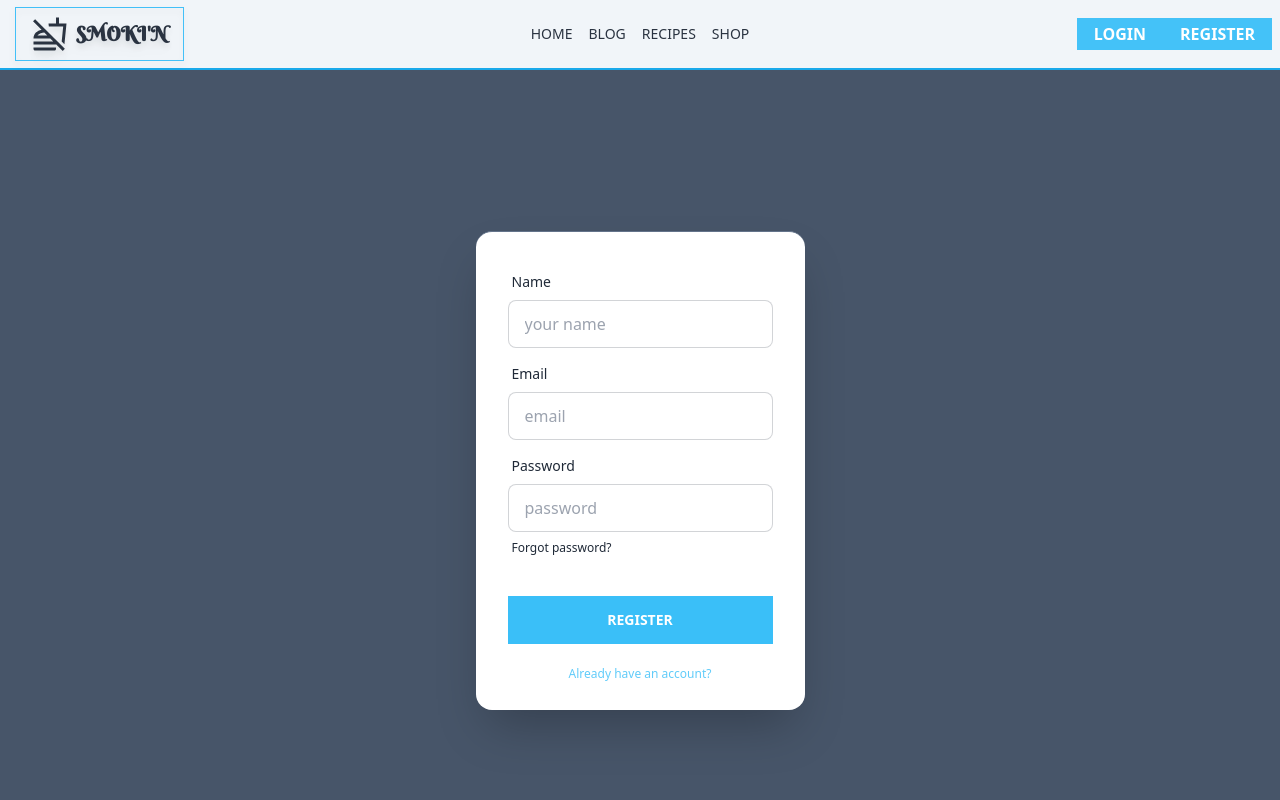
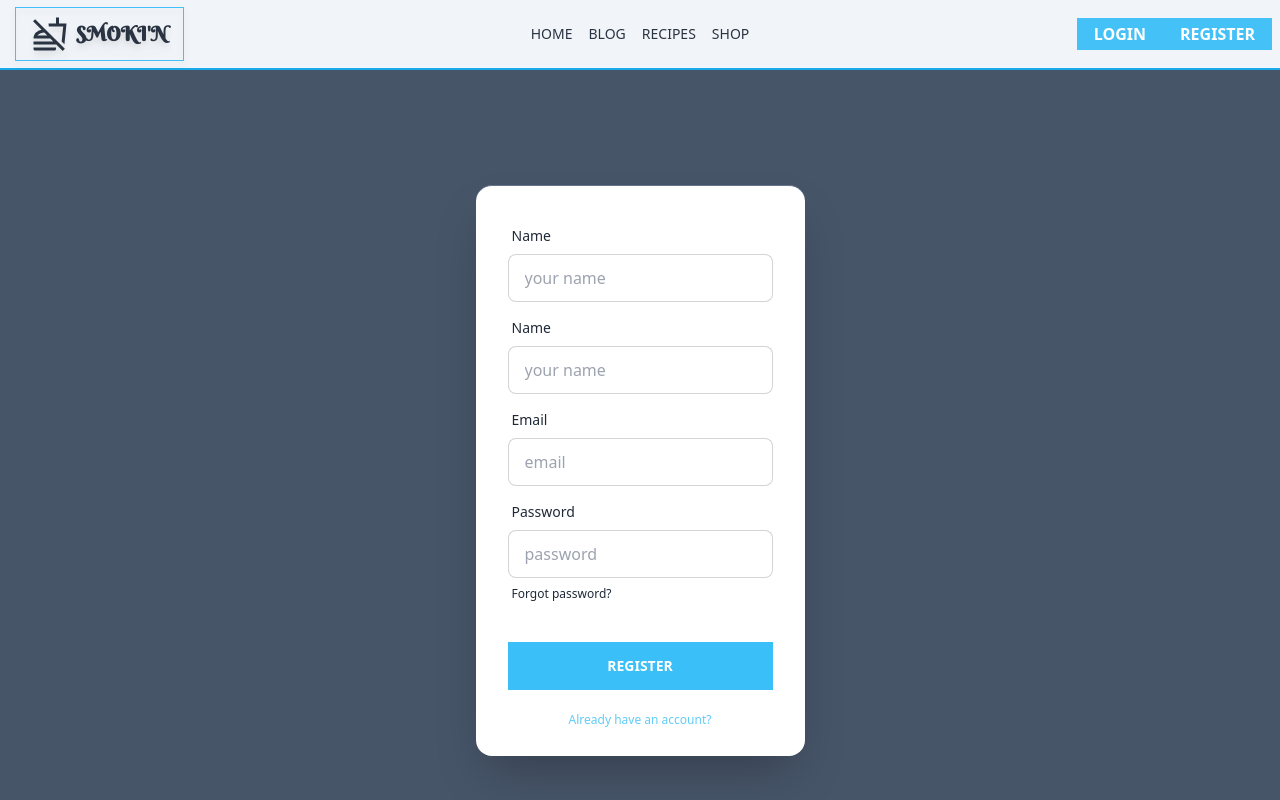
Before and after one commit to mk-saadi/smokin-Client, a React (Vite) app: page /register in a window 1280 px wide. Shown: the top 800 px of the page. Built offline with nearby package versions, Linux system fonts and the light colour scheme; no server answers.

Commit message:
7th commit

```diff
--- a/src/component/authentication/Register.jsx
+++ b/src/component/authentication/Register.jsx
@@ -35,6 +35,7 @@ const Register = () => {
                             onSubmit={handleRegister}
                             className="card-body"
                         >
+                            {/* displayName */}
                             <div className="form-control">
                                 <label className="label">
                                     <span className="label-text">Name</span>
@@ -46,6 +47,19 @@ const Register = () => {
                                     className="input input-bordered"
                                 />
                             </div>
+                            {/* photoURL */}
+                            <div className="form-control">
+                                <label className="label">
+                                    <span className="label-text">Name</span>
+                                </label>
+                                <input
+                                    name="name"
+                                    type="text"
+                                    placeholder="your name"
+                                    className="input input-bordered"
+                                />
+                            </div>
+                            {/* email */}
                             <div className="form-control">
                                 <label className="label">
                                     <span className="label-text">Email</span>
@@ -57,6 +71,7 @@ const Register = () => {
                                     className="input input-bordered"
                                 />
                             </div>
+                            {/* password */}
                             <div className="form-control">
                                 <label className="label">
                                     <span className="label-text">Password</span>
--- a/src/component/header/Header.jsx
+++ b/src/component/header/Header.jsx
@@ -6,7 +6,7 @@ import ActiveLink from "../active/ActiveLink";
 import { MdOutlineNoFood } from "react-icons/md";
 
 const Header = () => {
-    const { user, logOut } = useContext(AuthContext);
+    const { user, logOut, upload } = useContext(AuthContext);
 
     const handleLogOut = () => {
         logOut()
@@ -33,6 +33,8 @@ const Header = () => {
             </div>
             <div className="navbar-end order-3 ml-20 sm:m-0 md:m-0 lg:m-0">
                 {user ? (
+                    <>
+                        {/* <img src={} alt="" /> */}
                         <Link to="/">
                             <button
                                 className="sm:px-4 text-xs sm:text-sm md:text-base rounded-none btn btn-info btn-sm text-white"
@@ -41,6 +43,7 @@ const Header = () => {
                                 Logout
                             </button>
                         </Link>
+                    </>
                 ) : (
                     <>
                         <Link to="/login">
--- a/src/context/AuthProvider.jsx
+++ b/src/context/AuthProvider.jsx
@@ -7,8 +7,10 @@ import {
     signOut,
 } from "firebase/auth";
 import app from "../firebase/firebase.config";
+import { getStorage, ref, uploadBytes } from "firebase/auth";
 
 const auth = getAuth(app);
+const storage = getStorage();
 
 export const AuthContext = createContext(null);
 
@@ -44,12 +46,22 @@ const AuthProvider = ({ children }) => {
         };
     }, []);
 
+    const upload = async (file, user, setLoading) => {
+        const fileRef = ref(storage, user.uid + ".png");
+
+        setLoading(true);
+        const spanShot = await uploadBytes(fileRef, file);
+        setLoading(false);
+        alert("Upload completed");
+    };
+
     const authInfo = {
         user,
         loading,
         createUser,
         signIn,
         logOut,
+        upload,
     };
 
     return <AuthContext.Provider value={authInfo}>{children}</AuthContext.Provider>;
```
Lines whose indentation alone changed are shown as unchanged.
